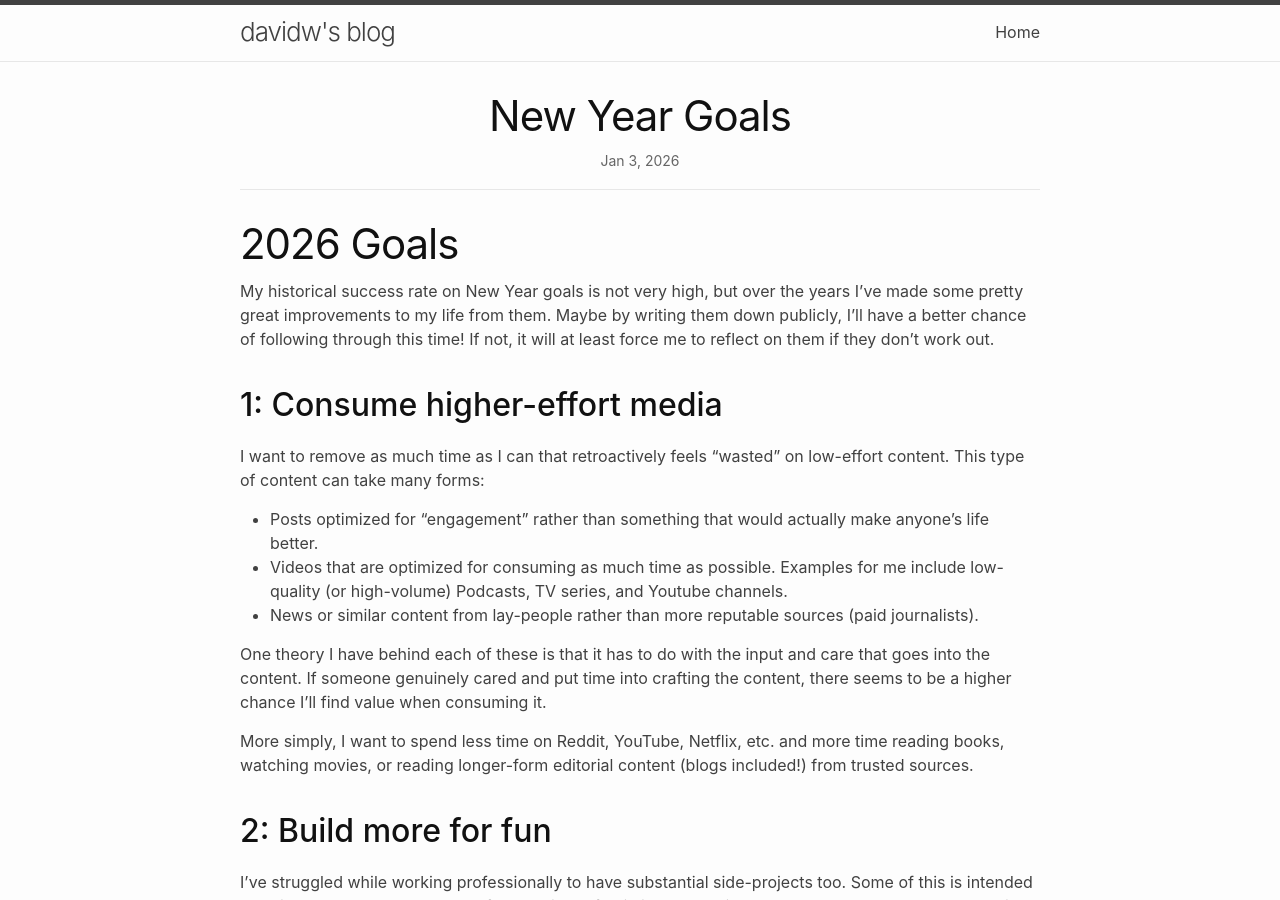
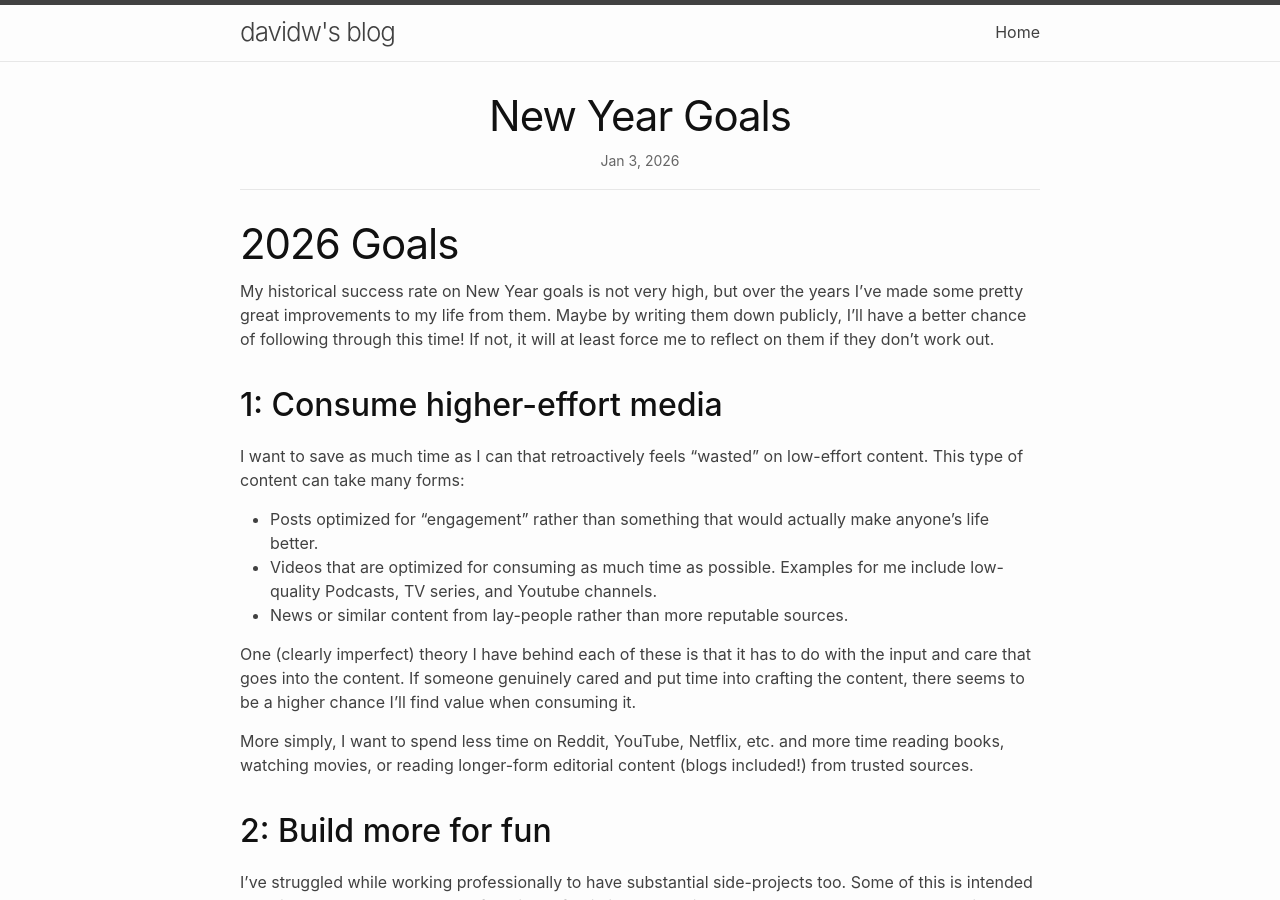
Before and after one commit to dwetterau/dwetterau.github.io, a Jekyll site: the page built from _posts/2026-01-03-new-year-goals.md, in a window 1280 px wide and 900 px high. Built offline with Jekyll 4.4.1, drawn with Linux system fonts in a browser that asks for light colours; comment, search, counter and statistics services are not loaded; some of the changed text lies outside the part shown.

Commit message:
some edits

```diff
--- a/_posts/2026-01-03-new-year-goals.md
+++ b/_posts/2026-01-03-new-year-goals.md
@@ -10,13 +10,13 @@ If not, it will at least force me to reflect on them if they don't work out.
 
 ## 1: Consume higher-effort media
 
-I want to remove as much time as I can that retroactively feels "wasted" on low-effort content.
+I want to save as much time as I can that retroactively feels "wasted" on low-effort content.
 This type of content can take many forms:
 - Posts optimized for "engagement" rather than something that would actually make anyone's life better.
-- Videos that are optimized for consuming as much time as possible. Examples for me include low-quality (or high-volume) Podcasts, TV series,  and Youtube channels.
-- News or similar content from lay-people rather than more reputable sources (paid journalists).
+- Videos that are optimized for consuming as much time as possible. Examples for me include low-quality Podcasts, TV series,  and Youtube channels.
+- News or similar content from lay-people rather than more reputable sources.
 
-One theory I have behind each of these is that it has to do with the input and care that goes into the content.
+One (clearly imperfect) theory I have behind each of these is that it has to do with the input and care that goes into the content.
 If someone genuinely cared and put time into crafting the content, there seems to be a higher chance I'll find value when consuming it.
 
 More simply, I want to spend less time on Reddit, YouTube, Netflix, etc. and more time reading books, watching movies, or reading longer-form editorial content (blogs included!) from trusted sources.
```
Also changed, not shown: other parts of _posts/2026-01-03-new-year-goals.md (+3 -2 lines).
